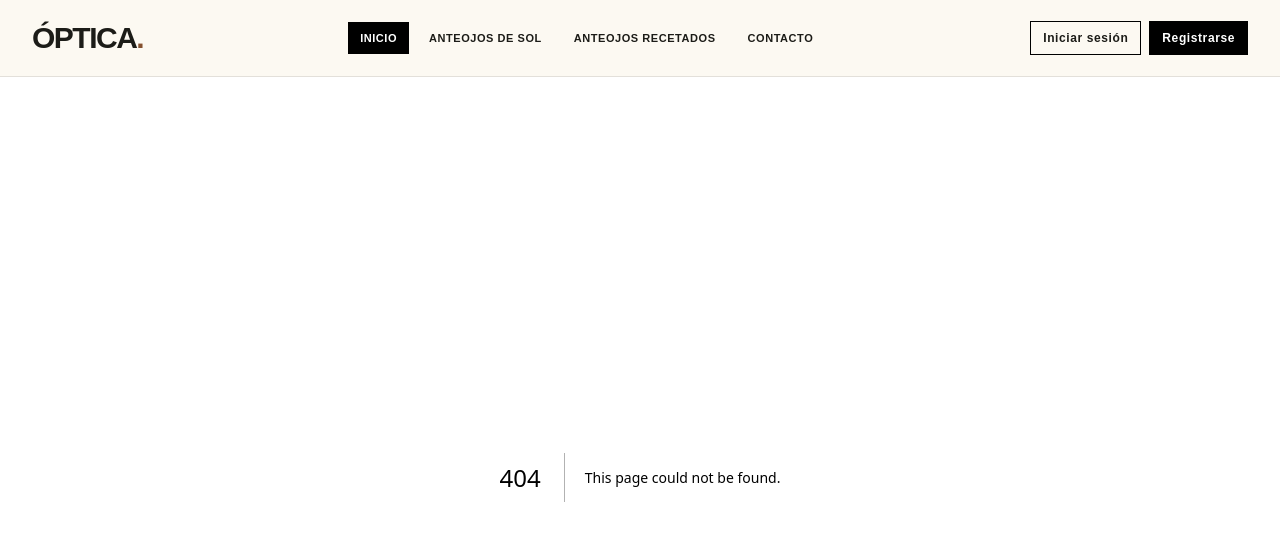
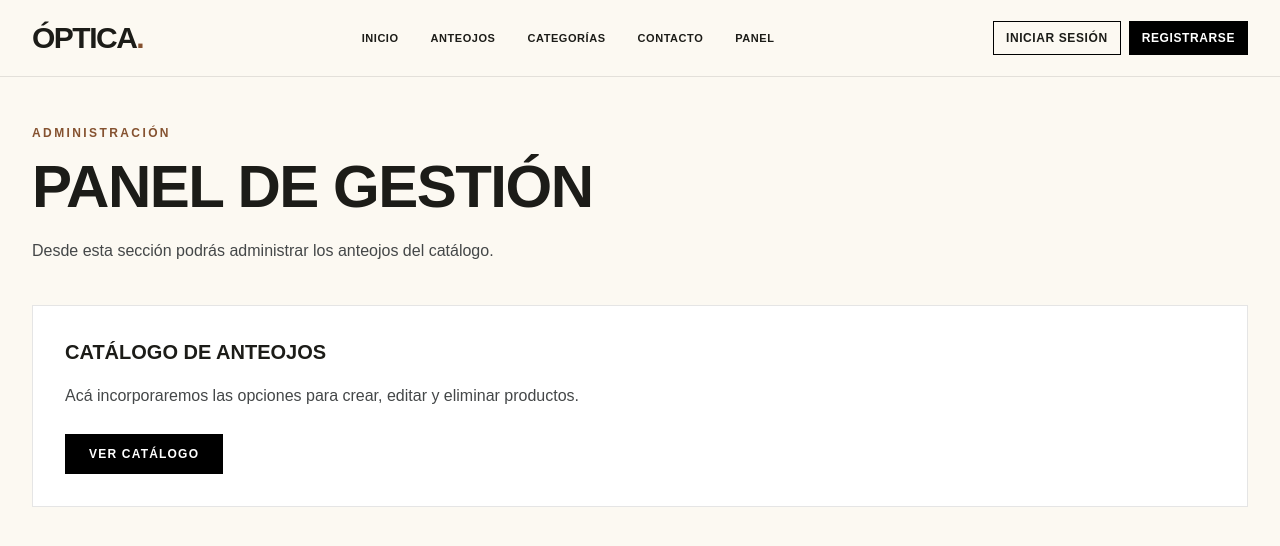
Before and after one commit to Magucero/extremeOptics, a Next.js app: page /dashboard in a window 1280 px wide. Before the commit this address had no page. Shown: the top 546 px of the page. Built offline with nearby package versions, Linux system fonts and the light colour scheme.

Commit message:
actualizacion creacion de ramas principales

```diff
--- /dev/null
+++ b/src/app/anteojos/page.jsx
@@ -0,0 +1,29 @@
+export default function AnteojosPage() {
+  return (
+    <main className="min-h-screen bg-[#fcf9f2] px-5 py-12 text-[#1c1c18] lg:px-8">
+      <div className="mx-auto max-w-7xl">
+        <p className="text-xs font-semibold uppercase tracking-[0.2em] text-[#855230]">
+          Nuestra colección
+        </p>
+
+        <h1 className="mt-4 text-4xl font-black uppercase tracking-tight sm:text-6xl">
+          Anteojos
+        </h1>
+
+        <p className="mt-5 max-w-xl leading-7 text-[#444748]">
+          Explorá nuestros anteojos de sol y armazones recetados.
+          Encontrá el diseño que acompaña tu estilo.
+        </p>
+
+        <section
+          aria-label="Catálogo de anteojos"
+          className="mt-10 border border-black/10 bg-white p-8"
+        >
+          <p className="text-[#444748]">
+            Próximamente mostraremos acá los productos de nuestra API.
+          </p>
+        </section>
+      </div>
+    </main>
+  );
+}
--- /dev/null
+++ b/src/app/categorias/page.jsx
@@ -0,0 +1,29 @@
+export default function CategoriasPage() {
+  return (
+    <main className="min-h-screen bg-[#fcf9f2] px-5 py-12 text-[#1c1c18] lg:px-8">
+      <div className="mx-auto max-w-7xl">
+        <p className="text-xs font-semibold uppercase tracking-[0.2em] text-[#855230]">
+          Encontrá tu estilo
+        </p>
+
+        <h1 className="mt-4 text-4xl font-black uppercase tracking-tight sm:text-6xl">
+          Categorías
+        </h1>
+
+        <p className="mt-5 max-w-xl leading-7 text-[#444748]">
+          Explorá las categorías de nuestra colección y encontrá
+          los anteojos que estás buscando.
+        </p>
+
+        <section
+          aria-label="Categorías de anteojos"
+          className="mt-10 border border-black/10 bg-white p-8"
+        >
+          <p className="text-[#444748]">
+            Acá mostraremos las categorías disponibles en nuestra API.
+          </p>
+        </section>
+      </div>
+    </main>
+  );
+}
--- /dev/null
+++ b/src/app/contacto/page.jsx
@@ -0,0 +1,37 @@
+export default function ContactoPage() {
+  return (
+    <main className="min-h-screen bg-[#fcf9f2] px-5 py-12 text-[#1c1c18] lg:px-8">
+      <div className="mx-auto max-w-7xl">
+        <p className="text-xs font-semibold uppercase tracking-[0.2em] text-[#855230]">
+          Estamos para ayudarte
+        </p>
+
+        <h1 className="mt-4 text-4xl font-black uppercase tracking-tight sm:text-6xl">
+          Contacto
+        </h1>
+
+        <p className="mt-5 max-w-xl leading-7 text-[#444748]">
+          Consultanos sobre nuestros anteojos, disponibilidad
+          y atención en la óptica.
+        </p>
+
+        <section
+          aria-labelledby="datos-contacto"
+          className="mt-10 border border-black/10 bg-white p-8"
+        >
+          <h2
+            id="datos-contacto"
+            className="text-xl font-bold uppercase"
+          >
+            Nuestros datos
+          </h2>
+
+          <p className="mt-4 text-[#444748]">
+            Próximamente agregaremos la dirección, los horarios
+            y los medios de contacto.
+          </p>
+        </section>
+      </div>
+    </main>
+  );
+}
--- /dev/null
+++ b/src/app/dashboard/page.jsx
@@ -0,0 +1,46 @@
+import Link from "next/link";
+
+export default function DashboardPage() {
+  return (
+    <main className="min-h-screen bg-[#fcf9f2] px-5 py-12 text-[#1c1c18] lg:px-8">
+      <div className="mx-auto max-w-7xl">
+        <p className="text-xs font-semibold uppercase tracking-[0.2em] text-[#855230]">
+          Administración
+        </p>
+
+        <h1 className="mt-4 text-4xl font-black uppercase tracking-tight sm:text-6xl">
+          Panel de gestión
+        </h1>
+
+        <p className="mt-5 max-w-xl leading-7 text-[#444748]">
+          Desde esta sección podrás administrar los anteojos
+          del catálogo.
+        </p>
+
+        <section
+          aria-labelledby="gestion-catalogo"
+          className="mt-10 border border-black/10 bg-white p-8"
+        >
+          <h2
+            id="gestion-catalogo"
+            className="text-xl font-bold uppercase"
+          >
+            Catálogo de anteojos
+          </h2>
+
+          <p className="mt-4 leading-7 text-[#444748]">
+            Acá incorporaremos las opciones para crear,
+            editar y eliminar productos.
+          </p>
+
+          <Link
+            href="/anteojos"
+            className="mt-6 inline-block bg-black px-6 py-3 text-xs font-semibold uppercase tracking-widest text-white transition-colors hover:bg-[#855230]"
+          >
+            Ver catálogo
+          </Link>
+        </section>
+      </div>
+    </main>
+  );
+}
--- /dev/null
+++ b/src/app/login/page.jsx
@@ -0,0 +1,28 @@
+export default function LoginPage() {
+  return (
+    <main className="min-h-screen bg-[#fcf9f2] px-5 py-12 text-[#1c1c18] lg:px-8">
+      <div className="mx-auto max-w-xl">
+        <p className="text-xs font-semibold uppercase tracking-[0.2em] text-[#855230]">
+          Tu cuenta
+        </p>
+
+        <h1 className="mt-4 text-4xl font-black uppercase tracking-tight sm:text-6xl">
+          Iniciar sesión
+        </h1>
+
+        <p className="mt-5 leading-7 text-[#444748]">
+          Accedé a tu cuenta para gestionar tus datos.
+        </p>
+
+        <section
+          aria-label="Acceso a la cuenta"
+          className="mt-10 border border-black/10 bg-white p-8"
+        >
+          <p className="text-[#444748]">
+            Acá incorporaremos el formulario de inicio de sesión.
+          </p>
+        </section>
+      </div>
+    </main>
+  );
+}
--- /dev/null
+++ b/src/app/registro/page.jsx
@@ -0,0 +1,40 @@
+import Link from "next/link";
+
+export default function RegistroPage() {
+  return (
+    <main className="min-h-screen bg-[#fcf9f2] px-5 py-12 text-[#1c1c18] lg:px-8">
+      <div className="mx-auto max-w-xl">
+        <p className="text-xs font-semibold uppercase tracking-[0.2em] text-[#855230]">
+          Sumate a nuestra óptica
+        </p>
+
+        <h1 className="mt-4 text-4xl font-black uppercase tracking-tight sm:text-6xl">
+          Crear cuenta
+        </h1>
+
+        <p className="mt-5 leading-7 text-[#444748]">
+          Registrate para acceder a tu cuenta y gestionar tus datos.
+        </p>
+
+        <section
+          aria-label="Registro de cuenta"
+          className="mt-10 border border-black/10 bg-white p-8"
+        >
+          <p className="text-[#444748]">
+            Acá incorporaremos el formulario de registro.
+          </p>
+
+          <p className="mt-6 text-sm text-[#444748]">
+            ¿Ya tenés una cuenta?{" "}
+            <Link
+              href="/login"
+              className="font-semibold text-black underline underline-offset-4 hover:text-[#855230]"
+            >
+              Iniciá sesión
+            </Link>
+          </p>
+        </section>
+      </div>
+    </main>
+  );
+}
--- a/src/components/Navbar.jsx
+++ b/src/components/Navbar.jsx
@@ -15,53 +15,44 @@ export default function Navbar() {
 
         {/* Navegación */}
         <nav
-          aria-label="Navegación principal"
-          className="order-last flex w-full flex-wrap items-center gap-2 text-[11px] font-semibold uppercase tracking-wider lg:order-none lg:w-auto"
-        >
-          <Link
-            href="/"
-            className="bg-black px-3 py-2 text-white transition-colors hover:bg-[#855230]"
+            aria-label="Navegación principal"
+            className="order-last flex w-full flex-wrap items-center gap-2 text-[11px] font-semibold uppercase tracking-wider lg:order-none lg:w-auto"
           >
-            Inicio
-          </Link>
+            <Link href="/" className="px-3 py-2 hover:text-[#855230]">
+              Inicio
+            </Link>
 
-          <a
-            href="#sol"
-            className="px-3 py-2 transition-colors hover:text-[#855230]"
-          >
-            Anteojos de sol
-          </a>
+            <Link href="/anteojos" className="px-3 py-2 hover:text-[#855230]">
+              Anteojos
+            </Link>
 
-          <a
-            href="#recetados"
-            className="px-3 py-2 transition-colors hover:text-[#855230]"
-          >
-            Anteojos recetados
-          </a>
+            <Link href="/categorias" className="px-3 py-2 hover:text-[#855230]">
+              Categorías
+            </Link>
 
-          <a
-            href="#contacto"
-            className="px-3 py-2 transition-colors hover:text-[#855230]"
-          >
-            Contacto
-          </a>
-        </nav>
+            <Link href="/contacto" className="px-3 py-2 hover:text-[#855230]">
+              Contacto
+            </Link>
 
+            <Link href="/dashboard" className="px-3 py-2 hover:text-[#855230]">
+              Panel
+            </Link>
+          </nav>
         {/* Acceso de usuarios */}
         <div className="flex items-center gap-2 text-[10px] font-semibold uppercase tracking-wider sm:text-xs">
-          <button
-            type="button"
+          <Link
+            href="/login"
             className="border border-black px-3 py-2 transition-colors hover:bg-black hover:text-white"
           >
             Iniciar sesión
-          </button>
+          </Link>
 
-          <button
-            type="button"
+          <Link
+            href="/registro"
             className="border border-black bg-black px-3 py-2 text-white transition-colors hover:border-[#855230] hover:bg-[#855230]"
           >
             Registrarse
-          </button>
+          </Link>
         </div>
       </div>
     </header>
```
Also changed, not shown: src/app/anteojos/[id]/page.jsx (added), 1 other file (tests, documents, lock files or other folders).
